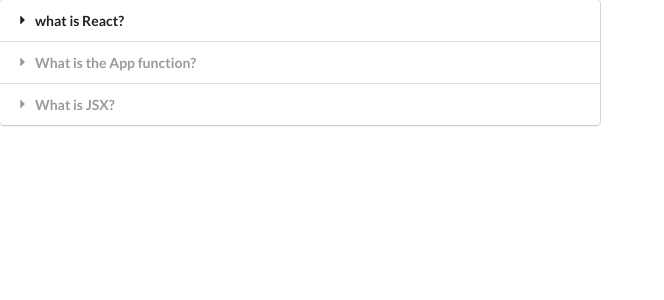
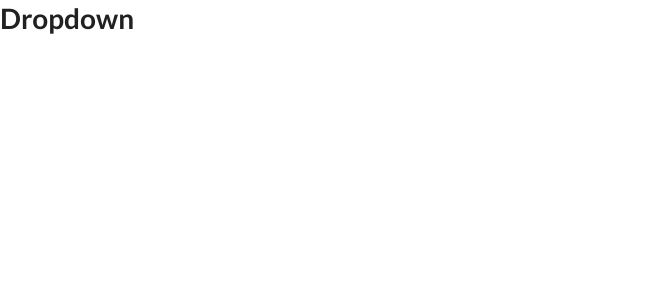
Before and after one commit to mvassaramo/widget, a React (Create React App) app: page / in a window 1280 px wide. Shown: the top 300 px of the page, without its empty margins (0-664 px from the left). Built offline with nearby package versions, Linux system fonts and the light colour scheme.

Commit message:
pass options props down to Dropdown

```diff
--- a/src/App.js
+++ b/src/App.js
@@ -1,5 +1,7 @@
 import React from 'react';
 import Accordion from './components/Accordion';
+import DropDown from './components/Dropdown';
+import Search from './components/Search';
 
 const items = [
   {
@@ -16,11 +18,28 @@
   }
 ]
 
+const options = [
+  {
+    label: 'The Colour Red',
+    value: 'red'
+  },
+  {
+    label: 'The Colour Green',
+    value: 'green'
+  },
+  {
+    label: 'The Colour Blue',
+    value: 'blue'
+  }
+]
+
 
 export default () => {
   return(
     <div>
-      <Accordion items={items}/>
+      {/* <Accordion items={items}/> */}
+      {/* <Search /> */}
+      <DropDown options={options} />
     </div>
   )
 }
```
